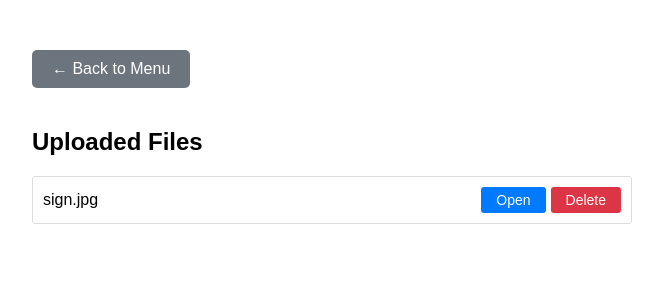
After one commit to arlisaputro/scandbx, a Flask app: page /file_list in a window 1280 px wide. The commit adds this page. Shown: the top 300 px of the page, without its empty margins (308-971 px from the left). Run offline with Flask 3, Linux system fonts and the light colour scheme; the visitor is signed in with stand-in values (Sample User, id 1).

Commit message:
Add HTTPS support, menu system, file management, and user roles

```diff
--- a/app.py
+++ b/app.py
@@ -1,4 +1,4 @@
-from flask import Flask, render_template, request, redirect, url_for, flash, session
+from flask import Flask, render_template, request, redirect, url_for, flash, session, send_from_directory
 from werkzeug.security import generate_password_hash, check_password_hash
 from werkzeug.utils import secure_filename
 import os
@@ -13,7 +13,8 @@ os.makedirs(app.config['UPLOAD_FOLDER'], exist_ok=True)
 
 # Simple user storage (use database in production)
 users = {
-    'admin': generate_password_hash('password123')
+    'admin': generate_password_hash('password123'),
+    'guest': generate_password_hash('guest123')
 }
 
 ALLOWED_EXTENSIONS = {'pdf', 'jpg', 'jpeg', 'png'}
@@ -25,7 +26,42 @@ def allowed_file(filename):
 def index():
     if 'username' not in session:
         return redirect(url_for('login'))
+    return render_template('menu.html')
+
+@app.route('/upload_page')
+def upload_page():
+    if 'username' not in session:
+        return redirect(url_for('login'))
     return render_template('upload.html')
+
+@app.route('/file_list')
+def file_list():
+    if 'username' not in session:
+        return redirect(url_for('login'))
+    files = os.listdir(app.config['UPLOAD_FOLDER'])
+    return render_template('file_list.html', files=files)
+
+@app.route('/view_file/<filename>')
+def view_file(filename):
+    if 'username' not in session:
+        return redirect(url_for('login'))
+    return send_from_directory(app.config['UPLOAD_FOLDER'], filename)
+
+@app.route('/delete_file/<filename>', methods=['POST'])
+def delete_file(filename):
+    if 'username' not in session:
+        return redirect(url_for('login'))
+    if session['username'] != 'admin':
+        flash('Access denied. Admin only.')
+        return redirect(url_for('file_list'))
+
+    filepath = os.path.join(app.config['UPLOAD_FOLDER'], filename)
+    if os.path.exists(filepath):
+        os.remove(filepath)
+        flash(f'File {filename} deleted successfully!')
+    else:
+        flash('File not found.')
+    return redirect(url_for('file_list'))
 
 @app.route('/login', methods=['GET', 'POST'])
 def login():
@@ -64,10 +100,10 @@ def upload_file():
         filepath = os.path.join(app.config['UPLOAD_FOLDER'], filename)
         file.save(filepath)
         flash(f'File {filename} uploaded successfully!')
-        return redirect(url_for('index'))
+        return redirect(url_for('upload_page'))
 
     flash('Invalid file type. Only PDF, JPG, JPEG, PNG allowed.')
-    return redirect(url_for('index'))
+    return redirect(url_for('upload_page'))
 
 if __name__ == '__main__':
-    app.run(debug=True, host='0.0.0.0', port=5001)
+    app.run(debug=True, host='0.0.0.0', port=5001, ssl_context='adhoc')
--- a/requirements.txt
+++ b/requirements.txt
@@ -1,2 +1,4 @@
 Flask==2.3.3
 Werkzeug==2.3.7
+pyOpenSSL==23.3.0
+cryptography==41.0.7
--- /dev/null
+++ b/templates/file_list.html
@@ -0,0 +1,86 @@
+<!DOCTYPE html>
+<html>
+<head>
+    <title>ScanDBX - File List</title>
+    <style>
+        body { font-family: Arial, sans-serif; margin: 50px; }
+        .container { max-width: 600px; margin: 0 auto; }
+        .file-list { margin: 20px 0; }
+        .file-item {
+            padding: 10px;
+            border: 1px solid #ddd;
+            margin: 5px 0;
+            border-radius: 3px;
+            display: flex;
+            justify-content: space-between;
+            align-items: center;
+        }
+        .open-btn {
+            padding: 5px 15px;
+            background: #007bff;
+            color: white;
+            text-decoration: none;
+            border-radius: 3px;
+            font-size: 14px;
+            margin-right: 5px;
+        }
+        .open-btn:hover { background: #0056b3; }
+        .delete-btn {
+            padding: 5px 15px;
+            background: #dc3545;
+            color: white;
+            border: none;
+            border-radius: 3px;
+            font-size: 14px;
+            cursor: pointer;
+        }
+        .delete-btn:hover { background: #c82333; }
+        .file-actions { display: flex; }
+        .back-btn {
+            display: inline-block;
+            padding: 10px 20px;
+            background: #6c757d;
+            color: white;
+            text-decoration: none;
+            border-radius: 5px;
+            margin-bottom: 20px;
+        }
+        .back-btn:hover { background: #545b62; }
+    </style>
+</head>
+<body>
+    <div class="container">
+        <a href="{{ url_for('index') }}" class="back-btn">← Back to Menu</a>
+        <h2>Uploaded Files</h2>
+
+        {% with messages = get_flashed_messages() %}
+            {% if messages %}
+                {% for message in messages %}
+                    <div style="padding: 10px; margin: 10px 0; border-radius: 4px; {% if 'successfully' in message %}background: #d4edda; color: #155724; border: 1px solid #c3e6cb;{% else %}background: #f8d7da; color: #721c24; border: 1px solid #f5c6cb;{% endif %}">
+                        {{ message }}
+                    </div>
+                {% endfor %}
+            {% endif %}
+        {% endwith %}
+        <div class="file-list">
+            {% if files %}
+                {% for file in files %}
+                    <div class="file-item">
+                        <span>{{ file }}</span>
+                        <div class="file-actions">
+                            <a href="{{ url_for('view_file', filename=file) }}" class="open-btn" target="_blank">Open</a>
+                            {% if session.username == 'admin' %}
+                                <form method="POST" action="{{ url_for('delete_file', filename=file) }}" style="display: inline;" onsubmit="return confirm('Delete {{ file }}?')">
+                                    <button type="submit" class="delete-btn">Delete</button>
+                                </form>
+                            {% endif %}
+                        </div>
+                    </div>
+                {% endfor %}
+            {% else %}
+                <p>No files uploaded yet.</p>
+            {% endif %}
+        </div>
+    </div>
+</body>
+</html>
--- a/templates/login.html
+++ b/templates/login.html
@@ -38,9 +38,7 @@
             <button type="submit" class="btn">Login</button>
         </form>
 
-        <p style="text-align: center; margin-top: 20px; color: #666; font-size: 14px;">
-            Demo: username: <strong>admin</strong>, password: <strong>password123</strong>
-        </p>
+
     </div>
 </body>
 </html>
--- a/templates/upload.html
+++ b/templates/upload.html
@@ -30,7 +30,10 @@
     <div class="container">
         <div class="header">
             <h2>Upload Image/PDF</h2>
-            <a href="{{ url_for('logout') }}" class="logout-btn">Logout</a>
+            <div>
+                <a href="{{ url_for('index') }}" style="margin-right: 10px; padding: 8px 16px; background: #6c757d; color: white; text-decoration: none; border-radius: 4px;">← Menu</a>
+                <a href="{{ url_for('logout') }}" class="logout-btn">Logout</a>
+            </div>
         </div>
 
         {% with messages = get_flashed_messages() %}
```
Also changed, not shown: templates/menu.html (added, +36 -0 lines), uploads/sign.jpg (added), 1 other file.
